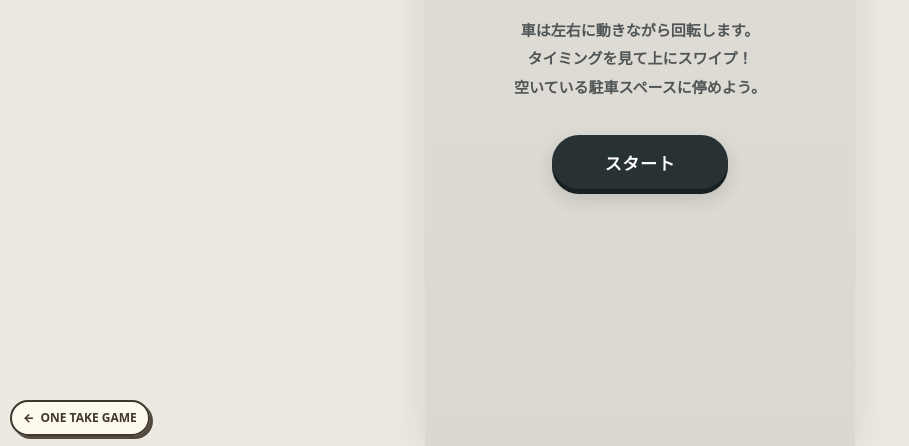
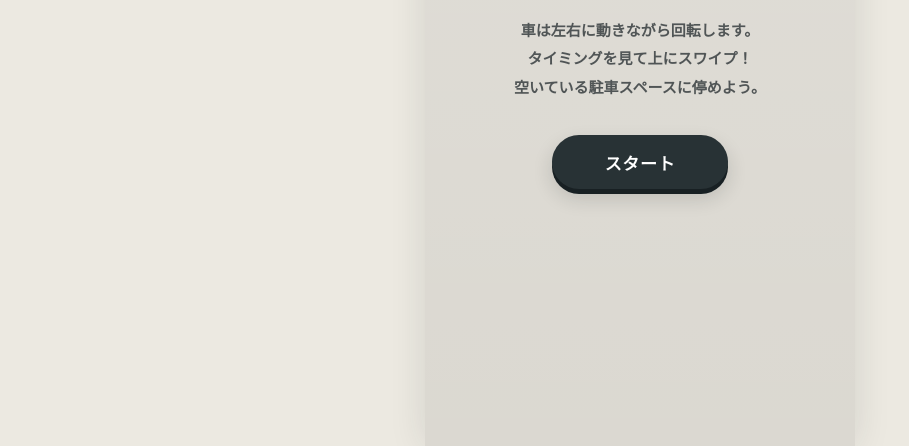
Before and after one commit to ryg4mk/ato-3cm, a plain HTML site: page index.html in a window 1280 px wide. Shown: the part 354-800 px from the top of the page, without its empty margins (0-909 px from the left). Drawn offline with Linux system fonts and the light colour scheme.

Commit message:
Remove ONE TAKE GAME back button

```diff
--- a/index.html
+++ b/index.html
@@ -6,39 +6,8 @@
   <meta name="theme-color" content="#d8d5cd">
   <title>あと3センチ。 | ONE TAKE GAME #002</title>
   <link rel="stylesheet" href="./style.css">
-
-  <style>
-    .otg-back-link {
-      position: fixed;
-      z-index: 9999;
-      left: max(10px, env(safe-area-inset-left));
-      bottom: max(10px, env(safe-area-inset-bottom));
-      display: inline-flex;
-      align-items: center;
-      gap: 6px;
-      min-height: 36px;
-      padding: 7px 11px;
-      color: #3f382e;
-      background: rgba(255, 250, 240, 0.92);
-      border: 2px solid #3f382e;
-      border-radius: 999px;
-      box-shadow: 3px 3px 0 rgba(63, 56, 46, 0.9);
-      font: 800 12px/1.2 system-ui, -apple-system, BlinkMacSystemFont, "Segoe UI", sans-serif;
-      text-decoration: none;
-      backdrop-filter: blur(6px);
-      -webkit-backdrop-filter: blur(6px);
-    }
-    .otg-back-link:active {
-      transform: translate(1px, 1px);
-      box-shadow: 2px 2px 0 rgba(63, 56, 46, 0.9);
-    }
-  </style>
 </head>
 <body>
-  <a class="otg-back-link" href="https://ryg4mk.github.io/one-take-game/" aria-label="ONE TAKE GAME一覧へ戻る">
-    <span aria-hidden="true">←</span>
-    <span>ONE TAKE GAME</span>
-  </a>
 
   <main class="app" aria-label="あと3センチ。">
     <section id="titleScreen" class="panel title-panel">
```
